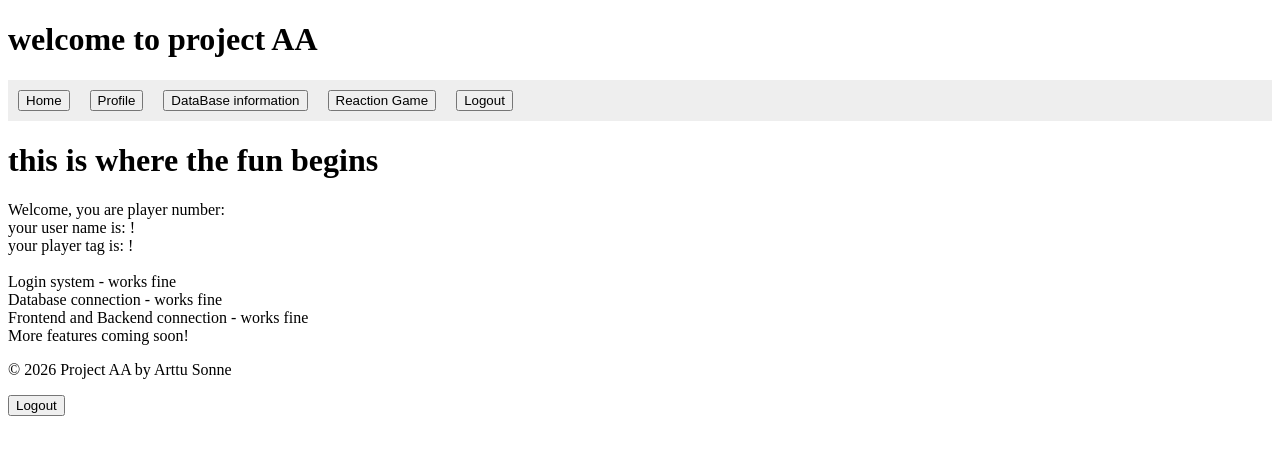
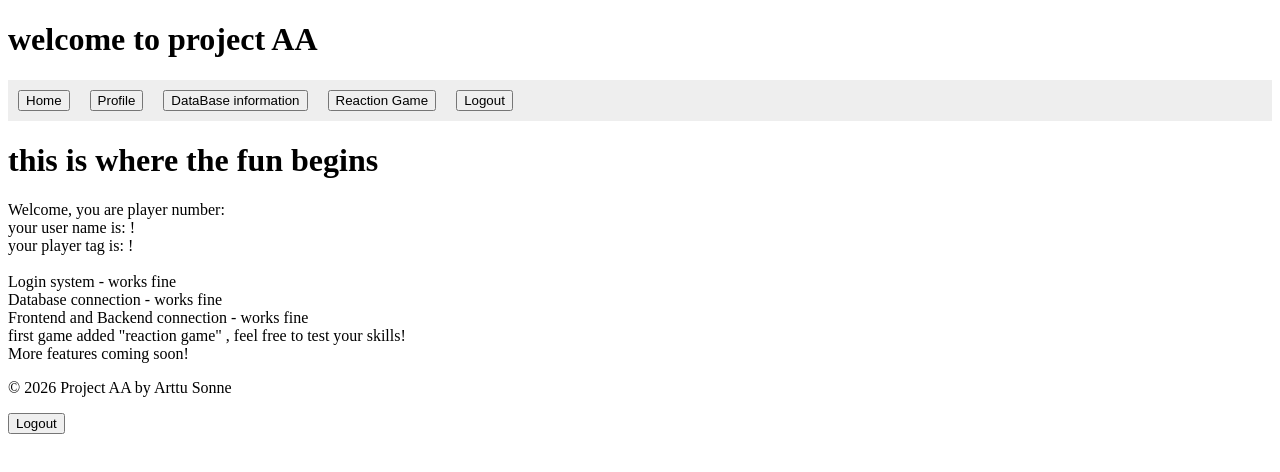
Before and after one commit to Beolpluusor/projectaa-v2, a React app in the folder frontend/: page /home in a window 1280 px wide. Shown: the top 472 px of the page. Built offline with nearby package versions, Linux system fonts and the light colour scheme; the HTML template or start-up script is replaced by a standard one.

Commit message:
gitignore added

```diff
--- a/frontend/src/games/ReactionGame.jsx
+++ b/frontend/src/games/ReactionGame.jsx
@@ -31,7 +31,7 @@ export default function ReaktioPeli() {
     };
 
     const handleClick = async () => {
-        console.log("playerTag:", playerTag);
+
         if (status !== "click") return;
 
         const end = Date.now();
--- a/frontend/src/pages/home.jsx
+++ b/frontend/src/pages/home.jsx
@@ -10,6 +10,7 @@ export default function Home() {
       Login system - works fine<br />
       Database connection - works fine<br />
       Frontend and Backend connection - works fine<br />
+      first game added "reaction game" , feel free to test your skills!<br />
       More features coming soon!
     </div>
   );
```
